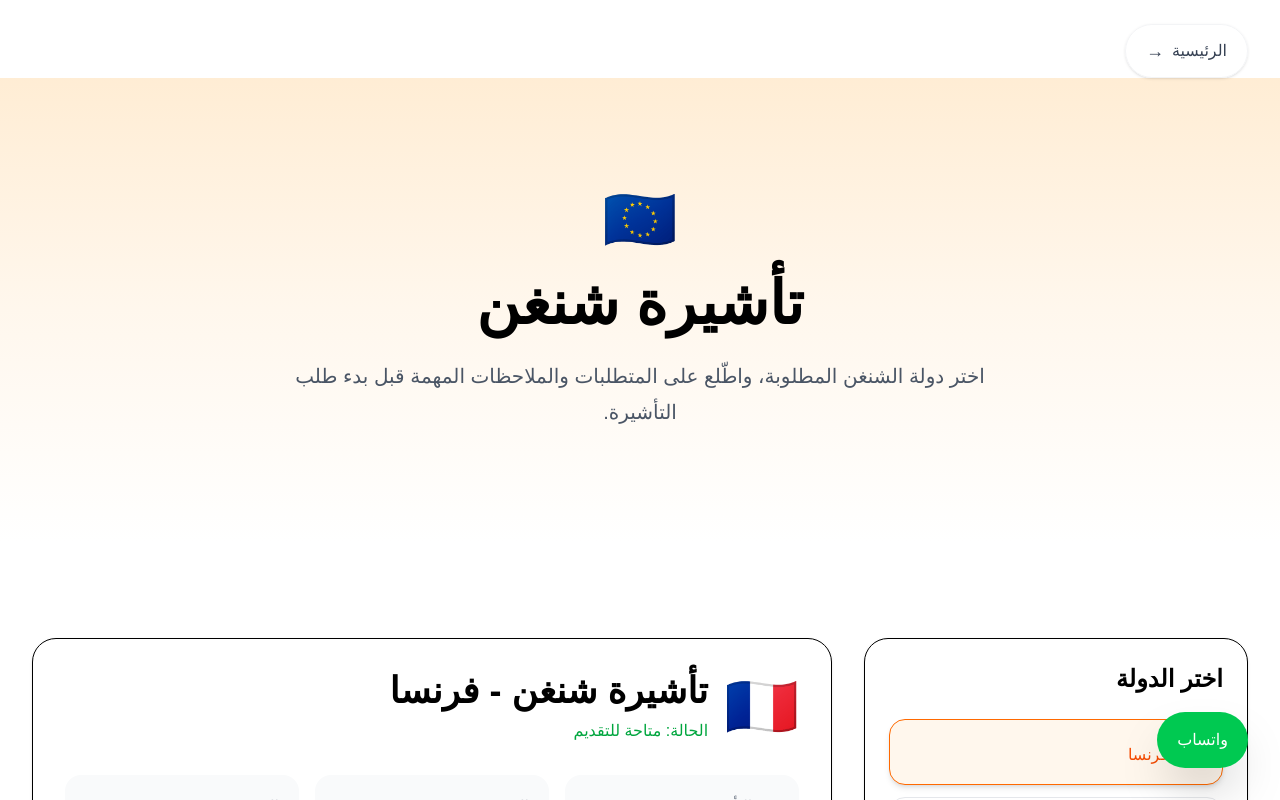
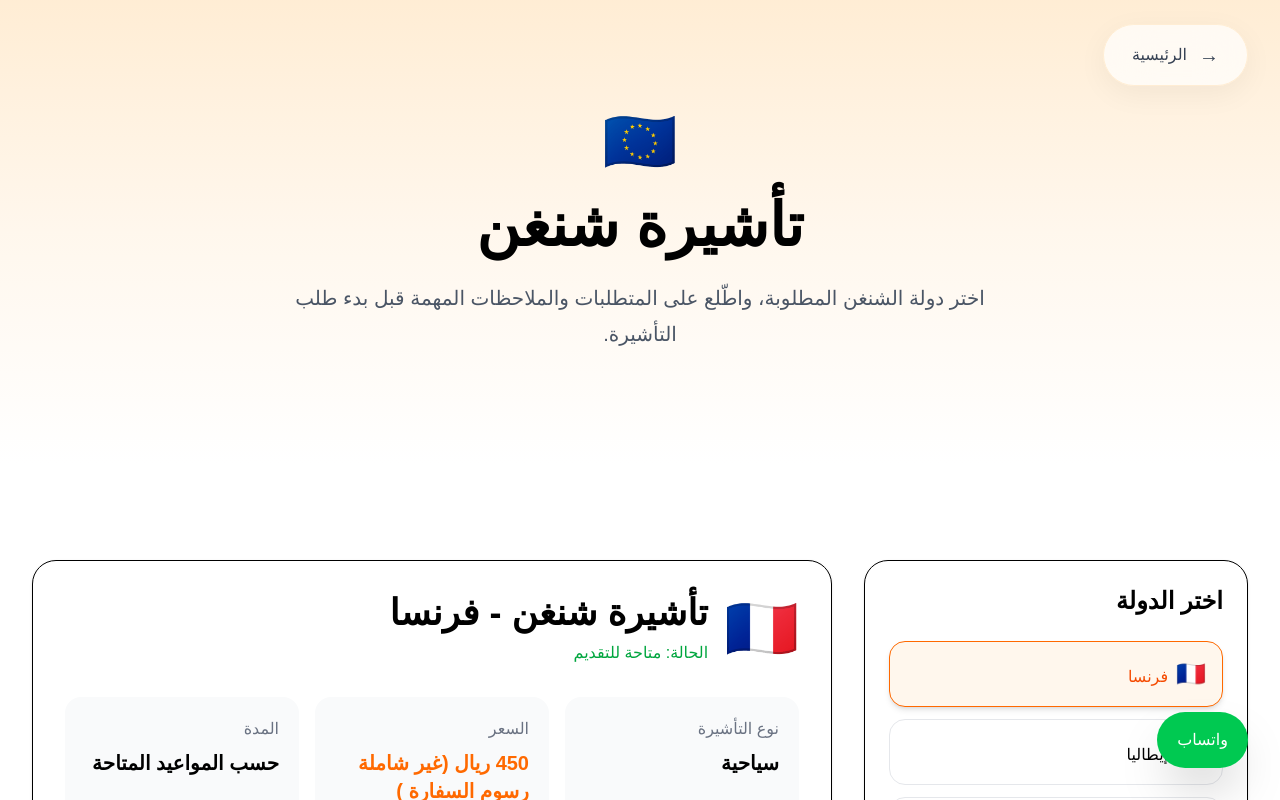
Before and after one commit to SaadAl-Harthi/visa-gate, a Next.js app: page /schengen in a window 1280 px wide. Shown: the top 800 px of the page. Built offline with nearby package versions, Linux system fonts and the light colour scheme.

Commit message:
improve seo and visa pages

```diff
--- a/app/australia/page.tsx
+++ b/app/australia/page.tsx
@@ -61,22 +61,27 @@ export default function AustraliaPage() {
   return (
     <main dir="rtl" className="bg-white text-black">
 
-        <div className="px-5 md:px-8 pt-6">
+<div className="absolute top-6 right-5 md:right-8 z-20">
   <a
     href="/"
     className="
-    inline-flex items-center gap-2
-    bg-white/70 backdrop-blur-md
-    border border-gray-100
-    hover:border-orange-200
-    hover:bg-orange-50
+    flex items-center gap-3
+    bg-white/70 backdrop-blur-xl
+    border border-orange-100
+    hover:border-orange-300
+    hover:bg-white
     text-gray-700 hover:text-orange-500
-    px-5 py-3 rounded-full
-    shadow-sm transition duration-300
+    px-5 md:px-7
+    py-3 md:py-4
+    rounded-full
+    shadow-[0_8px_30px_rgb(0,0,0,0.05)]
+    transition-all duration-300
+    text-sm md:text-base
+    font-medium
   "
   >
+    <span className="text-xl">→</span>
     الرئيسية
-    <span className="text-lg">→</span>
   </a>
 </div>
       <section className="px-5 md:px-8 py-20 md:py-28 text-center bg-gradient-to-b from-orange-100 via-orange-50 to-white">
--- a/app/schengen/page.tsx
+++ b/app/schengen/page.tsx
@@ -208,22 +208,27 @@ export default function SchengenPage() {
   return (
     <main dir="rtl" className="bg-white text-black">
 
-        <div className="px-5 md:px-8 pt-6">
+<div className="absolute top-6 right-5 md:right-8 z-20">
   <a
     href="/"
     className="
-    inline-flex items-center gap-2
-    bg-white/70 backdrop-blur-md
-    border border-gray-100
-    hover:border-orange-200
-    hover:bg-orange-50
+    flex items-center gap-3
+    bg-white/70 backdrop-blur-xl
+    border border-orange-100
+    hover:border-orange-300
+    hover:bg-white
     text-gray-700 hover:text-orange-500
-    px-5 py-3 rounded-full
-    shadow-sm transition duration-300
+    px-5 md:px-7
+    py-3 md:py-4
+    rounded-full
+    shadow-[0_8px_30px_rgb(0,0,0,0.05)]
+    transition-all duration-300
+    text-sm md:text-base
+    font-medium
   "
   >
+    <span className="text-xl">→</span>
     الرئيسية
-    <span className="text-lg">→</span>
   </a>
 </div>
       {/* Hero */}
--- a/app/uae/page.tsx
+++ b/app/uae/page.tsx
@@ -57,22 +57,27 @@ export default function UAEPage() {
   return (
     <main dir="rtl" className="bg-white text-black">
 
-        <div className="px-5 md:px-8 pt-6">
+<div className="absolute top-6 right-5 md:right-8 z-20">
   <a
     href="/"
     className="
-    inline-flex items-center gap-2
-    bg-white/70 backdrop-blur-md
-    border border-gray-100
-    hover:border-orange-200
-    hover:bg-orange-50
+    flex items-center gap-3
+    bg-white/70 backdrop-blur-xl
+    border border-orange-100
+    hover:border-orange-300
+    hover:bg-white
     text-gray-700 hover:text-orange-500
-    px-5 py-3 rounded-full
-    shadow-sm transition duration-300
+    px-5 md:px-7
+    py-3 md:py-4
+    rounded-full
+    shadow-[0_8px_30px_rgb(0,0,0,0.05)]
+    transition-all duration-300
+    text-sm md:text-base
+    font-medium
   "
   >
+    <span className="text-xl">→</span>
     الرئيسية
-    <span className="text-lg">→</span>
   </a>
 </div>
       <section className="px-5 md:px-8 py-20 md:py-28 text-center bg-gradient-to-b from-orange-100 via-orange-50 to-white">
--- a/app/uk/page.tsx
+++ b/app/uk/page.tsx
@@ -59,22 +59,27 @@ export default function UKPage() {
   return (
     <main dir="rtl" className="bg-white text-black">
 
-<div className="px-5 md:px-8 pt-6">
+<div className="absolute top-6 right-5 md:right-8 z-20">
   <a
     href="/"
     className="
-    inline-flex items-center gap-2
-    bg-white/70 backdrop-blur-md
-    border border-gray-100
-    hover:border-orange-200
-    hover:bg-orange-50
+    flex items-center gap-3
+    bg-white/70 backdrop-blur-xl
+    border border-orange-100
+    hover:border-orange-300
+    hover:bg-white
     text-gray-700 hover:text-orange-500
-    px-5 py-3 rounded-full
-    shadow-sm transition duration-300
+    px-5 md:px-7
+    py-3 md:py-4
+    rounded-full
+    shadow-[0_8px_30px_rgb(0,0,0,0.05)]
+    transition-all duration-300
+    text-sm md:text-base
+    font-medium
   "
   >
+    <span className="text-xl">→</span>
     الرئيسية
-    <span className="text-lg">→</span>
   </a>
 </div>
       {/* Hero */}
```
